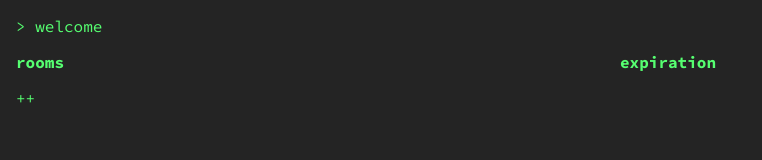
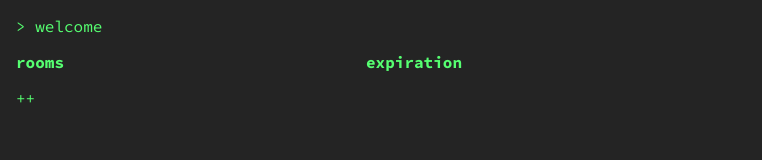
Before and after one commit to kelvinnguyen3196/thebatchat, a website with bundled scripts: page public/html/chatRoom.html in a window 1280 px wide. Shown: the whole page, without its empty margins (0-762 px from the left). Built offline with nearby package versions, Linux system fonts and the light colour scheme; no server answers.

Commit message:
Fixing styling for mobile

```diff
--- a/public/css/style.css
+++ b/public/css/style.css
@@ -45,8 +45,13 @@ body {
 }
 
 #expiration-container p {
+    white-space: nowrap;
     text-overflow: ellipsis;
     overflow: hidden;
+}
+
+.flex-width > * {
+    width: 50%;
 }
 
 .flex {
@@ -80,6 +85,7 @@ body {
 
 .flex-width {
     width: min(100%, 700px);
+    /* width: 700px; */
     justify-content: space-between;
 }
 
```
